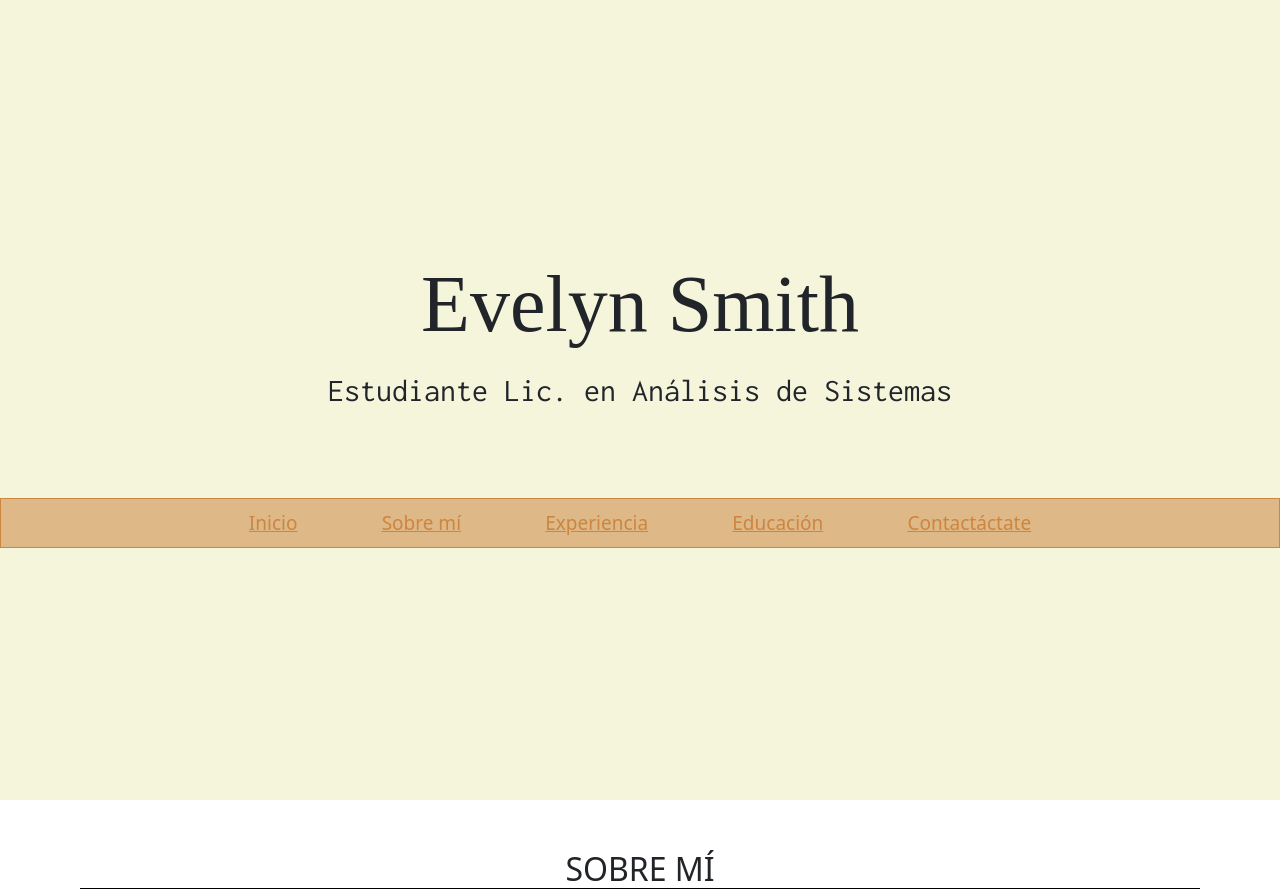
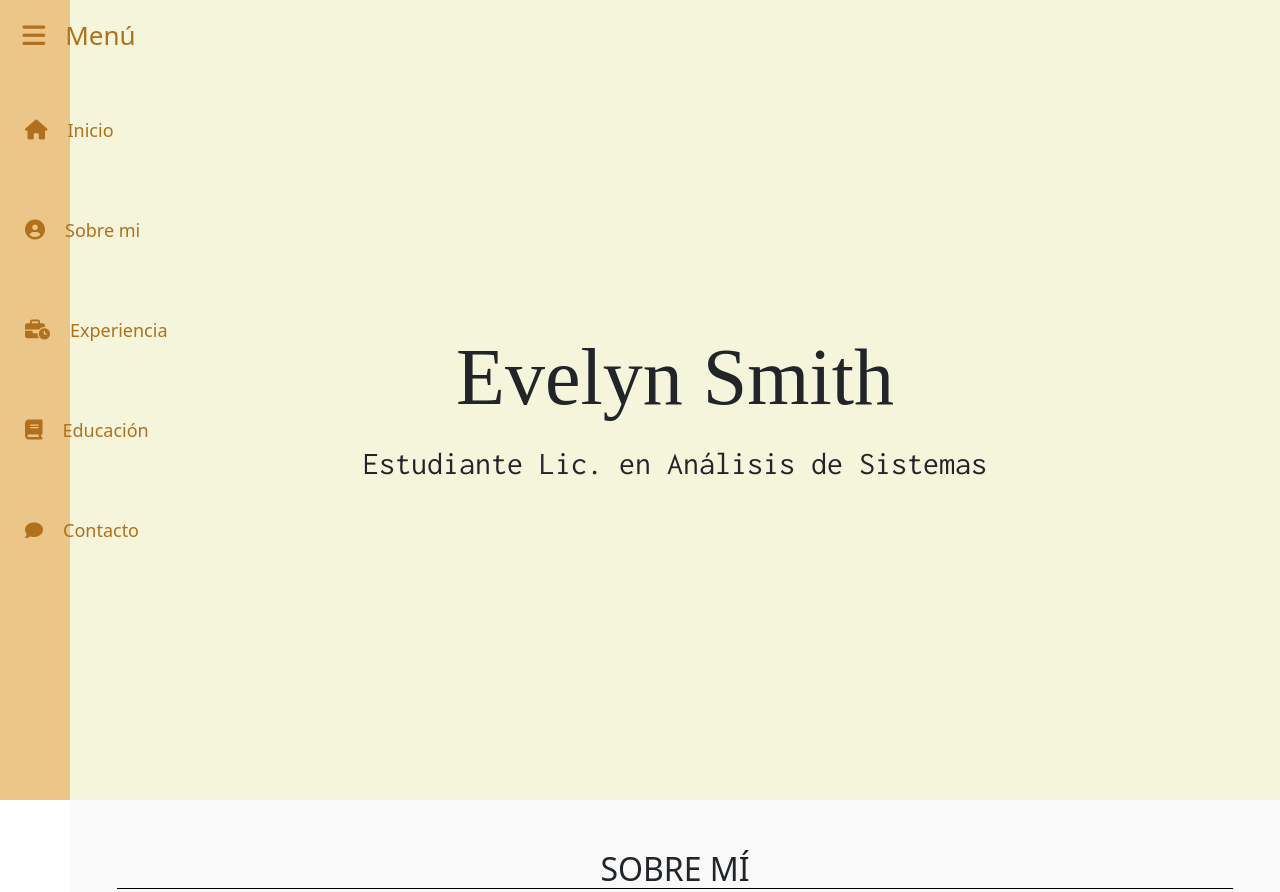
Before and after one commit to danairamain/danairamain.github.io, a plain HTML site: page proyecto/index.html in a window 1280 px wide. Shown: the top 892 px of the page. Drawn offline with nearby package versions, Linux system fonts and the light colour scheme.

Commit message:
primer commit

```diff
--- a/proyecto/estilos.css
+++ b/proyecto/estilos.css
@@ -1,7 +1,127 @@
 
+/*side bar cerrada */
+.side-bar.close{
+    width: 70px;
+}
+.side-bar.close header .text-bar{
+}
+.side-bar.close li .text-bar{
+
+}
+
+
+
+/* side bar abierta */
+.side-bar{
+    position:fixed;
+    width: 170px;
+    height: 100%;
+    padding: 10px 10px;
+    transition: 5s;
+    background-color: #ECC589;
+}
+
+
+.side-bar header{
+    font-size: 30px;
+    text-decoration: none;
+    display: flex;
+    align-items: center;
+    justify-content: center;
+    height: 60px;
+    width: 60px;
+}
+
+.side-bar header{
+    padding: 0px;
+    height: 50px;
+    width: 60px;
+}
+
+.side-bar header a{
+    text-decoration: none;
+    font-size: 26px;
+    line-height: 50px;
+    display: flex;
+    align-items: center;
+    padding: 10px;
+    width: 100%;
+    margin-left: 5px;
+    color: #B1701B;
+}
+.side-bar a #icon-menu{
+    display: flex;
+    align-items: center;
+    justify-content: center;
+    width: 60px;
+    font-size: 26px;
+}
+
+.side-bar header .text-bar{
+    display: flex;
+    align-items: center;
+    padding-left: 10px;
+    margin-left: 10px;
+    transition: 5s;
+}
+
+.side-bar li .icon{
+    display: flex;
+    align-items: center;
+    justify-content: center;
+    width: 100%;
+    font-size: 20px;
+}
+.side-bar li .text-bar{
+    display:flex;
+    justify-content: left;
+    align-items: center;
+    padding-left: 10px;
+    margin-left: 10px;
+    transition: 5s;
+    height: 100px;
+    min-width: 100px;
+}
+.side-bar.open.text-bar{
+    opacity: 0%;
+}
+.side-bar ul{
+    list-style-type:none;
+    text-align: center;
+    padding: 5px;
+    margin: 0px;
+}
+.side-bar ul li{
+    margin-top: 40px;
+    padding: 0px;
+    height: 60px;
+    text-align: center;
+}
+.side-bar ul li:hover{
+    border-left: 3px solid #B1701B;
+    background: #E5BF86;
+}
+.side-bar li a{
+    text-decoration: none;
+    font-size: 18px;
+    line-height: 30px;
+    display: flex;
+    align-items: center;
+    padding: 5px;
+    height: 50px;
+    width: 50px;
+    margin-left: 5px;
+    color: #B1701B;
+}
+
+body{
+    margin-left: 170px;
+}
+/* encabezado */
 #encabezado {
     text-align: center;
     background-color:beige;
+    margin-left: 70px;
     height: 100vh;
     display: flex;
     flex-direction:column;
@@ -19,31 +139,10 @@
     font-family: 'Inconsolata', monospace;
 }
 
-nav ul{
-    background-color: burlywood;
-    margin-top: 80px;
-    list-style-type:none;
-    text-align: center;
-    padding: 10px;
-    border: 1px solid peru;
-}
-nav li{
-
-    display:inline-block;
-    justify-content: center;
-}
-
-nav li a{
-    padding: 10px;
-    margin-left: 30px;
-    margin-right: 30px;
-    color:peru;
-
-}
-
-#contenido{
-    padding-left: 10px;
-    padding-right: 10px;
+/*contenido */
+body #contenido{
+    background-color: #f9f9f9;
+    margin: 0px 0px 0px 70px;
 }
 
 #contenido h2 {
@@ -59,7 +158,7 @@ nav li a{
 }
 img{
     border-radius: 50%;
-    border: 5px solid burlywood;
+    border: 5px solid #E5BF86;
 }
 
 #datos-lista-izq ul li{
@@ -99,9 +198,12 @@ img{
     padding: 10px;
     background-color: beige;
     border-radius: 10px;
-    border: 2px solid burlywood;
+    border: 2px solid #E5BF86;
 }
 
+#experiencia h6{
+    font-size: 20px;
+}
 
 #estudios h4{
     font-size: 26px;
@@ -134,17 +236,23 @@ form input, textarea{
 #boton{
     margin: 100px;
     margin-top: 30px;
+    border-radius: 5px;
 }
 button{
-    border: 1px solid burlywood;
+    border: 1px solid #E5BF86;
     border-radius: 5px;
     width: 40%;
-    background-color: bisque;
+    background-color: #E5BF86;
 }
 
 footer{
-    background-color: beige;
     text-align: center;
-    padding-top: 15px;
-    margin: 60px 40px 20px 40px;
+    padding: 0px;
+    margin: 20px 0px 0px 0px;
 }
+footer h6{
+    margin: 60px 0px 0px 0px;
+    padding: 5px 0px 5px 0px;
+    background-color:  beige;
+
+}
--- a/proyecto/index.html
+++ b/proyecto/index.html
@@ -11,29 +11,64 @@
     <link rel="preconnect" href="https://fonts.googleapis.com">
     <link rel="preconnect" href="https://fonts.gstatic.com" crossorigin>
     <link href="https://fonts.googleapis.com/css2?family=Inconsolata&display=swap" rel="stylesheet">
-
+    <link rel="stylesheet" href="https://cdnjs.cloudflare.com/ajax/libs/font-awesome/6.3.0/css/all.min.css" />
 </head>
 <body>
+    <main>
 
-<main>
-        <section id="encabezado">
-
-            <h1>Evelyn Smith</h1>
-            <h2>Estudiante Lic. en Análisis de Sistemas</h2>
-            <nav>
+        <section>
+            <nav class="side-bar close">
+                <header>
+                    <a href="" id="menu">
+                        <i class="fa-solid fa-bars" id="icon-menu"></i>
+                        <span class="text-bar">Menú</span>
+                    </a>
+                </header>
                 <ul>
-                    <li><a href="#encabezado">Inicio</a></li>
-                    <li><a href="#sobre-mí">Sobre mí</a></li>
-                    <li ><a href="#experiencia">Experiencia</a></li>
-                    <li><a href="#estudios">Educación</a></li>
-                    <li><a href="#formulario-contacto">Contactáctate</a></li>
+                    <li>
+                        <a href="#encabezado">
+                        <i class="fa-solid fa-house icon"></i>
+                        <span class="text-bar">Inicio</span>
+                        </a>
+                    </li>
+                    <li>
+                        <a href="#sobre-mí">
+                            <i class="fa-solid fa-circle-user icon"></i>
+                            <span class="text-bar">Sobre mi</span>
+                        </a>
+                    </li>
+                    <li >
+                        <a href="#experiencia">
+                            <i class="fa-solid fa-business-time icon"></i>
+                            <span class="text-bar">Experiencia</span>
+                        </a>
+                    </li>
+                    <li>
+                        <a href="#estudios">
+                            <i class="fa-solid fa-book icon"></i>
+                            <span class="text-bar">Educación</span>
+                        </a>
+                    </li>
+                    <li>
+                        <a href="#formulario-contacto">
+                            <i class="fa-solid fa-comment"></i>
+                            <span class="text-bar">Contacto</span>
+                        </a>
+                    </li>
                 </ul>
             </nav>
         </section>
 
+        <section>
+            <div id="encabezado">
+                <h1>Evelyn Smith</h1>
+                <h2>Estudiante Lic. en Análisis de Sistemas</h2>
+            </div>
+        </section>
 
-    <section id="contenido" class="container">
-        <div id="sobre-mí">
+
+        <section id="contenido">
+            <div id="sobre-mí" class="container">
                 <h2>SOBRE MÍ</h2>
             </div>
             <div class="container">
@@ -69,7 +104,7 @@
                     </div>
                 </div>
             </div>
-        <div class="container-fluid" id="descripcion">
+            <div class="container" id="descripcion">
                 <p>
                 Soy una persona proactiva, con amplias capacidades de adaptación; comunicación; gran afinidad al
                 trabajo en equipo y constante desarrollo de ideas creativas para la solución de
@@ -111,8 +146,7 @@
                 <h2>FORMACIÓN ACADÉMICA</h2>
                 <div id="Universidad">
                     <ul>
-                    <li>
-                    <h4> Licenciatura en Análisis de Sistemas</h4>
+                        <li> <h4> Licenciatura en Análisis de Sistemas</h4>
                         <h6>Universidad de Buenos Aires</h6>
                         <p>Estudiante (2020 - Actualidad)</p>
                         </li>
@@ -129,9 +163,6 @@
                     </ul>
                 </div>
 
-
-
-
             </div>
 
             <div class="container">
@@ -142,9 +173,7 @@
                     <li>Adobe Photoshop (Intermedio)</li>
                     <li>Adobe Illustrator (Intermedio)</li>
                     <li>Visual Code (Básico)</li>
-
                 </ul>
-
             </div>
 
             <div id="formulario-contacto" class="container">
@@ -152,26 +181,30 @@
                     <form action="">
                         <div>
                             <label for="nombre"></label>
-                        <input type="text" name="nombre" placeholder="Nombre completo">
+                            <input type="text" name="nombre" placeholder="Nombre completo" required>
                         </div>
                         <div>
                             <label for="email"></label>
-                        <input type="text" name="email" placeholder="E-mail">
+                            <input type="text" name="email" placeholder="E-mail" required>
                         </div>
                         <div>
                             <label for="mensaje"></label>
-                        <textarea name="mensaje" id="" cols="30" rows="10" placeholder="Escribe tu mensaje"></textarea>
+                            <textarea name="mensaje" id="" cols="30" rows="10" placeholder="Escribe tu mensaje" required></textarea>
                         </div id="boton">
                             <button type="submit">Enviar</button>
                         </div>
                     </form>
+
             </div>
-
+            <div class="container">
+                <button id="boton-hola">hola</button>
+                <p id="hola">aaaaaaaa</p>
+            </div>
             <footer>
                 <h6>Gracias por ver :)</h6>
             </footer>
         </section>
     </main>
-
+    <script src="js/funciones.js"></script>
 </body>
 </html>
--- /dev/null
+++ b/proyecto/js/funciones.js
@@ -0,0 +1,10 @@
+
+document.getElementById('icon-menu').addEventListener(click, function() {
+    document.getElementsByClassName('text-bar').style.display="none"
+})
+
+
+
+document.getElementById('boton-hola').addEventListener('click', function(){
+    document.getElementById('formulario-contacto').style.display ='none';
+})
```
Lines whose indentation alone changed are shown as unchanged.
